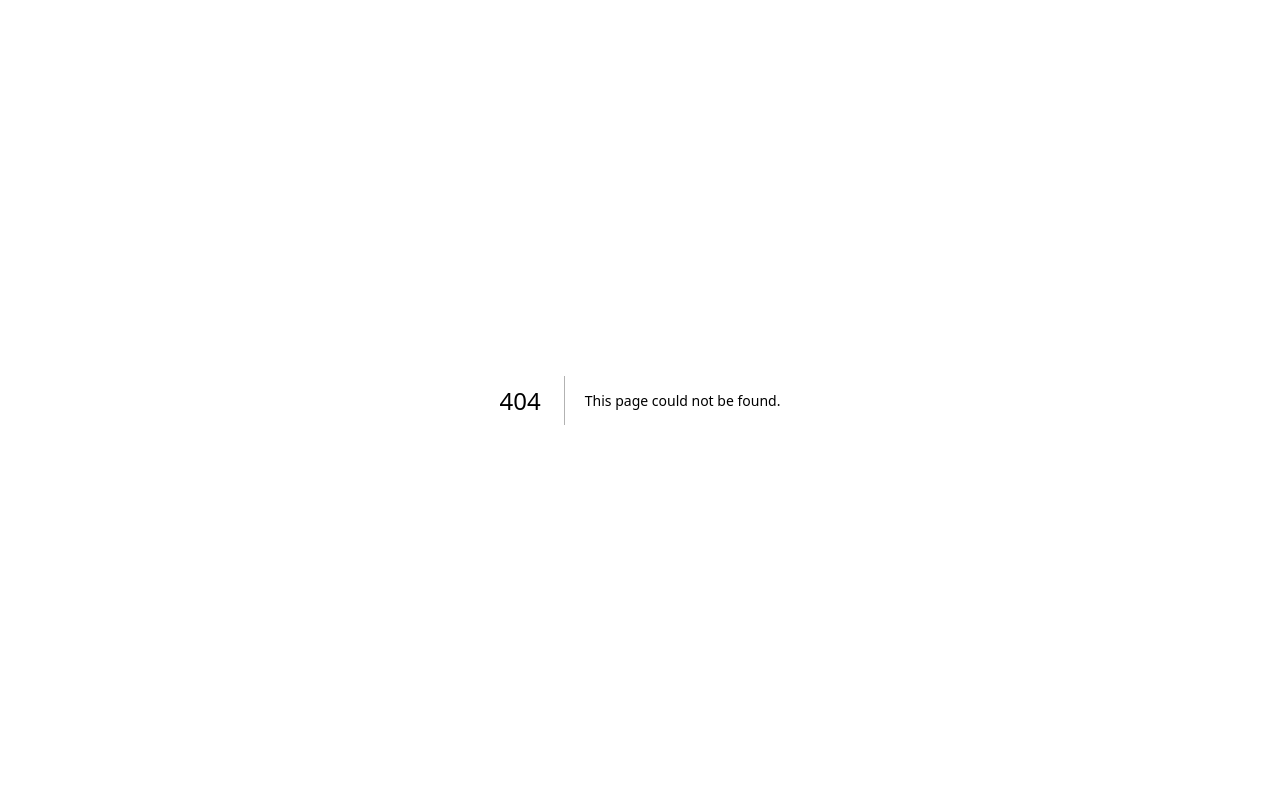
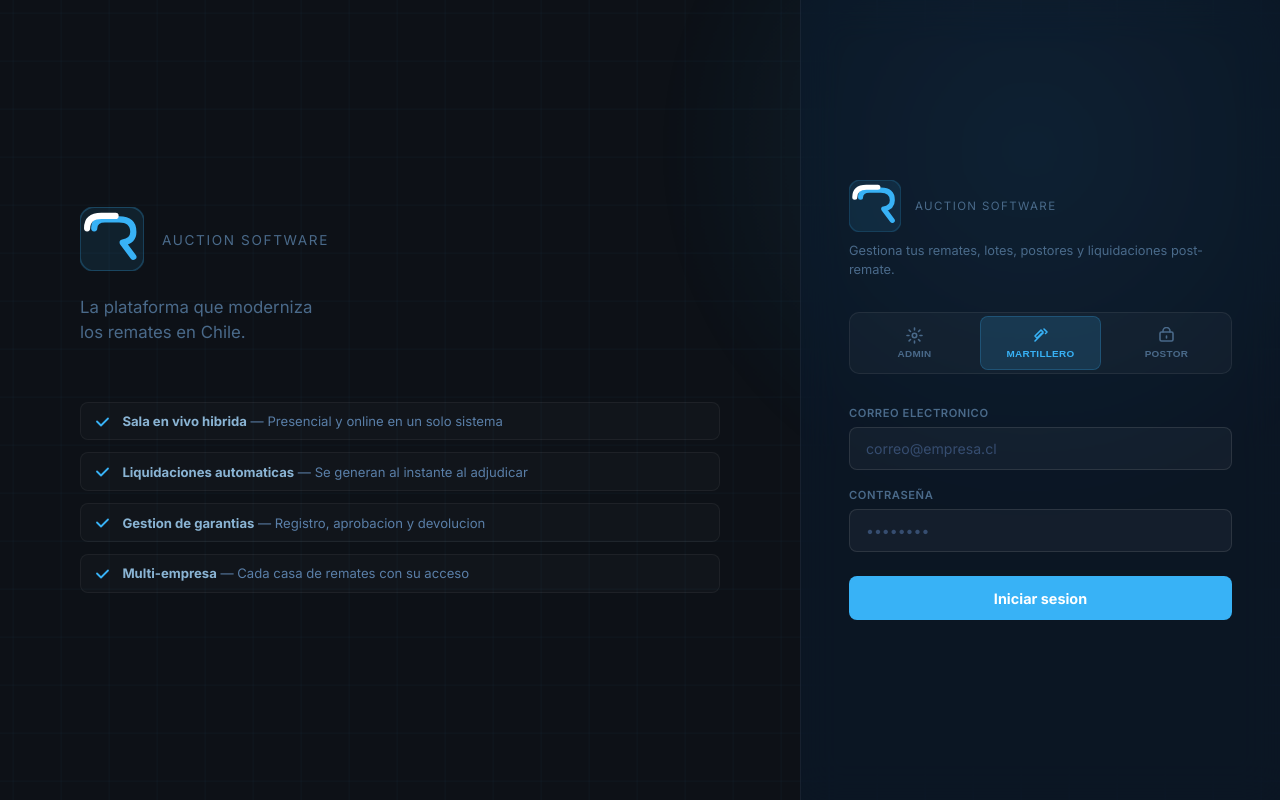
Before and after one commit to mahumadavald/gestion-de-remates, a Next.js app: page /dashboard in a window 1280 px wide. Before the commit this address had no page. Built offline with nearby package versions, Linux system fonts and the light colour scheme.

Commit message:
Create page.js

```diff
--- /dev/null
+++ b/app/dashboard/page.js
@@ -0,0 +1,4 @@
+import Dashboard from '../Dashboard'
+export default function Page() {
+  return <Dashboard />
+}
```
